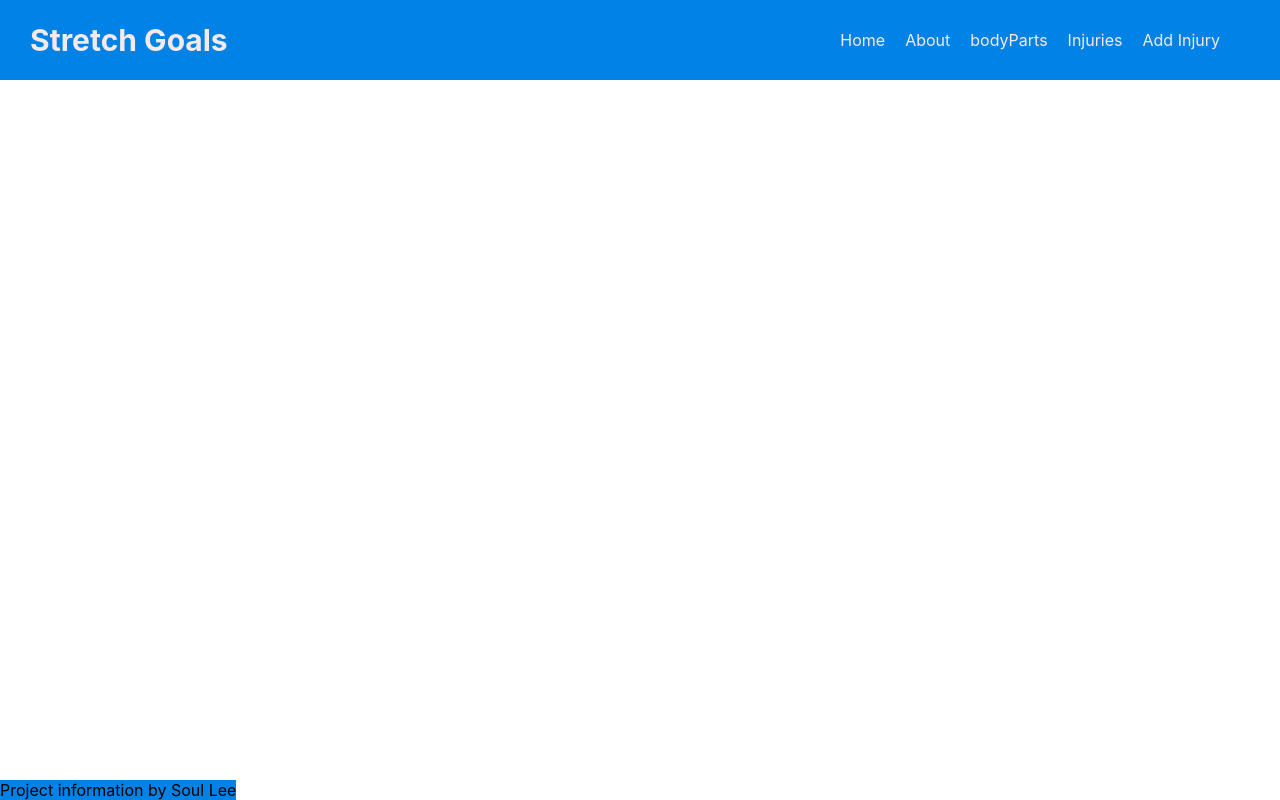
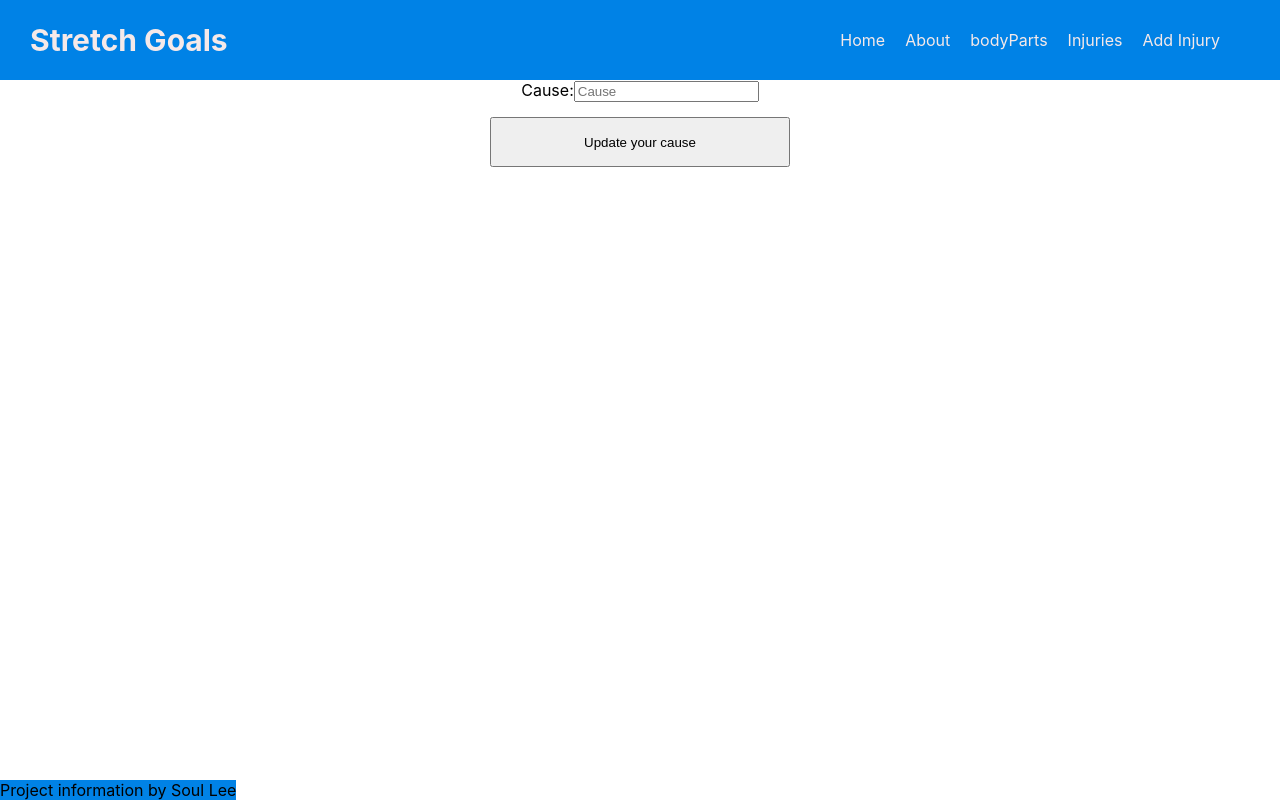
Before and after one commit to sal59265/Stretch-goals, a React (Create React App) app in the folder client/: page /updateinjury/1 in a window 1280 px wide. Built offline with nearby package versions, Linux system fonts and the light colour scheme; no server answers.

Commit message:
finish put part of CRUD

```diff
--- a/client/src/App.css
+++ b/client/src/App.css
@@ -91,4 +91,5 @@ img {
   position: fixed;
   right: 0;
   bottom: 0;
+  height: 50%;
 }
--- a/client/src/App.js
+++ b/client/src/App.js
@@ -68,8 +68,8 @@ function App() {
         />
         <Route
           exact
-          path="/updateinjury"
-          component={(props) => <UpdateInjury {...props} />}
+          path="/updateinjury/:id"
+          component={(props) => <UpdateInjury {...props} injuries={injuries} />}
         />
       </main>
       <footer>
--- a/client/src/components/AddInjury.js
+++ b/client/src/components/AddInjury.js
@@ -2,6 +2,7 @@ import React, { useState } from 'react';
 import axios from 'axios';
 
 const AddInjury = (props) => {
+  console.log(props);
   const [newInjury, setNewInjury] = useState({
     name: '',
     cause: [],
--- a/client/src/components/DeleteInjury.js
+++ b/client/src/components/DeleteInjury.js
@@ -6,6 +6,7 @@ const DeleteInjury = (props) => {
 
   useEffect(() => {
     async function removeInjury(id) {
+      console.log(id);
       await axios.delete(`http://localhost:3001/injuries/${id}`);
       setDeleteInjury('Delete successful');
     }
--- a/client/src/components/Injury.js
+++ b/client/src/components/Injury.js
@@ -21,7 +21,7 @@ const Injury = ({ injuries, history }) => {
           <div className="injury-card" onClick={() => showInjuries(_id)}>
             <h3>{name}</h3>
           </div>
-          <Link to="/updateinjury">
+          <Link to={`/updateinjury/${_id}`}>
             <button>Update</button>
           </Link>
           <button onClick={() => removeInjury(_id)}>Delete</button>
--- a/client/src/components/UpdateInjury.js
+++ b/client/src/components/UpdateInjury.js
@@ -1,41 +1,92 @@
+import React, { useState } from 'react';
 import axios from 'axios';
-import React from 'react';
 
-const UpdateInjury = async (props) => {
-  const updateInjury = async (e) => {
-    return await axios.put('http://localhost/updateinjury:id');
+const UpdateInjury = (props) => {
+  let _id = props.match.params.id;
+
+  const [updateInjury, setUpdateInjury] = useState({
+    cause: []
+  });
+  const updateNewInjury = async () => {
+    return await axios.put(
+      `http://localhost:3001/injuries/${_id}`,
+      updateInjury
+    );
   };
 
-  const handleChange = (e) => {};
+  const handleChange = (e) => {
+    setUpdateInjury({ ...updateInjury, [e.target.name]: e.target.value });
+  };
+
+  const handleSubmit = (e) => {
+    e.preventDefault();
+    updateNewInjury();
+    props.history.push(`/injuries/${_id}`);
+  };
 
   return (
     <div className="updateInjury">
-      <form>
-        <div className="values">
+      <form onSubmit={handleSubmit}>
+        {/* <div className="values">
             <label>Name:</label>
-          <input type="text" name={'name'} placeholder={'name'} />
-        </div>
+            <input
+              type="text"
+              value={updateInjury.name}
+              onChange={handleChange}
+              name={'name'}
+              placeholder={'name'}
+            />
+          </div> */}
         <div>
           <label>Cause:</label>
-          <input type="text" name={'cause'} placeholder={'Cause'} />
+          <input
+            type="text"
+            value={updateInjury.cause}
+            onChange={handleChange}
+            name={'cause'}
+            placeholder={'Cause'}
+          />
         </div>
-        <div>
+        {/* <div>
             <label>Symptom:</label>
-          <input type="text" name={'symptom'} placeholder={'Symptoms'} />
+            <input
+              type="text"
+              value={updateInjury.symptom}
+              onChange={handleChange}
+              name={'symptom'}
+              placeholder={'Symptoms'}
+            />
           </div>
           <div>
             <label>Diagnosis:</label>
-          <input type="text" name={'diagnosis'} placeholder={'Diagnosis'} />
+            <input
+              type="text"
+              value={updateInjury.diagnosis}
+              onChange={handleChange}
+              name={'diagnosis'}
+              placeholder={'Diagnosis'}
+            />
           </div>
           <div>
             <label>Instruction:</label>
-          <input type="text" name={'instruction'} placeholder={'Instruction'} />
+            <input
+              type="text"
+              value={updateInjury.instruction}
+              onChange={handleChange}
+              name={'instruction'}
+              placeholder={'Instruction'}
+            />
           </div>
           <div>
             <label>Body Part:</label>
-          <input type="text" name={'bodypart'} placeholder={'Body Part'} />
-        </div>
-        <button className="addButton">Post your injury</button>
+            <input
+              type="text"
+              value={updateInjury.bodyPart}
+              name={'bodypart'}
+              placeholder={'Body Part'}
+            />
+          </div> */}
+        <button className="addButton">Update your cause</button>
       </form>
     </div>
   );
```
Also changed, not shown: 1 other file (tests, documents, lock files or other folders). Lines whose indentation alone changed are shown as unchanged.
